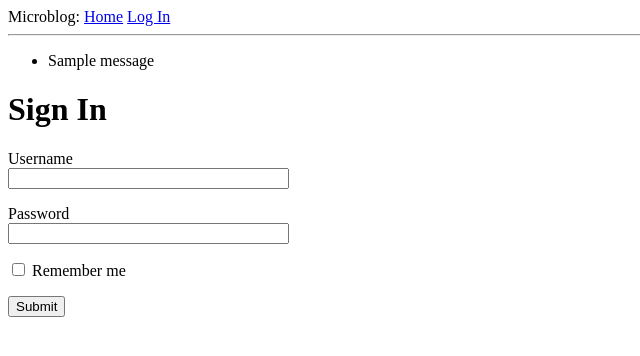
After one commit to lehelen19/book_blog, a Python web app: template app/templates/login.html in a window 1280 px wide. The commit adds this page. Shown: the top 356 px of the page, without its empty margins (0-640 px from the left). Run offline with Jinja, Linux system fonts and the light colour scheme; the template is opened without the code that fills it: most values are stand-ins (such as "Sample title", 1, 10 or a date in 2020); one stand-in notice (Sample message) is shown; form fields are guessed from the names that the template uses.

Commit message:
Added log in forms and validators

```diff
--- a/app/templates/base.html
+++ b/app/templates/base.html
@@ -12,9 +12,20 @@
 </head>
 <body>
     <div>
-        Microblog: <a href="/home">Home</a>
+        Microblog:
+        <a href="/home">Home</a>
+        <a href="/login">Log In</a>
     </div>
     <hr>
+    {% with messages = get_flashed_messages() %}
+    {% if messages %}
+    <ul>
+        {% for message in messages %}
+        <li>{{ message }}</li>
+        {% endfor %}
+    </ul>
+    {% endif %}
+    {% endwith %}
     {% block content %}{% endblock %}
 </body>
 </html>
--- /dev/null
+++ b/app/templates/login.html
@@ -0,0 +1,18 @@
+{% extends "base.html" %}
+
+{% block content %}
+    <h1>Sign In</h1>
+    <form action="" method="POST" novalidate>
+        {{ form.hidden_tag() }}
+        <p>
+            {{ form.username.label }}<br>
+            {{ form.username(size=32) }}
+        </p>
+        <p>
+            {{ form.password.label }}<br>
+            {{ form.password(size=32) }}
+        </p>
+        <p>{{ form.remember_me() }} {{ form.remember_me.label }}</p>
+        <p>{{ form.submit() }}</p>
+    </form>
+{% endblock %}
```
Also changed, not shown: app/forms.py (added, +9 -0 lines), app/views.py (+11 -1 lines).
